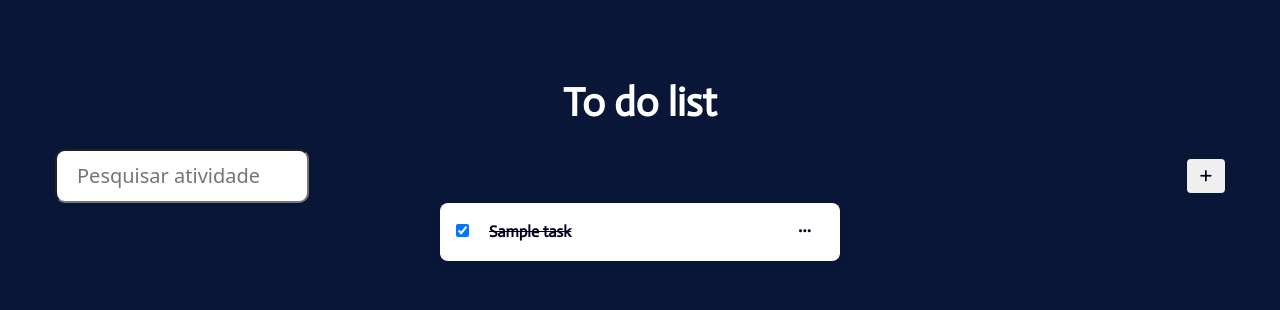
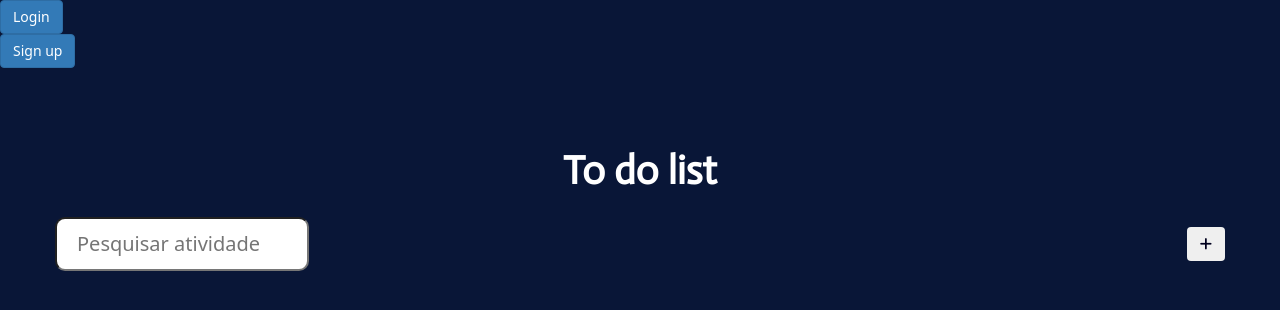
Before and after one commit to AlmeidaLevi/Projeto_em_grupo_CEOS, a Django app: page / in a window 1280 px wide. Shown: the top 310 px of the page. Run offline with Django 4.2, Linux system fonts and the light colour scheme; tables that the repository leaves empty hold one stand-in row (values such as "Sample post"); some libraries are stand-ins or nearby versions.

Commit message:
setting login

```diff
--- a/project/urls.py
+++ b/project/urls.py
@@ -22,8 +22,10 @@ urlpatterns = [
     path('admin/', admin.site.urls),
     path('', views.index, name='index'),
     path('search/', views.search, name='search'),
-    path('create/', views.create_task, name='create_task'),
+    path('create/<str:username>/', views.create_task, name='create_task'),
     path('mark/<int:task_id>/', views.mark_task, name='mark_task'),
     path('delete/<int:task_id>/', views.delete_task, name='delete_task'),
     path('update/<int:task_id>/', views.update_task, name='update_task'),
+    path('login/', views.login_view, name="login"),
+    path('logout/', views.logout_view, name="logout"),
 ]
--- a/to_do_list/templates/index.html
+++ b/to_do_list/templates/index.html
@@ -16,21 +16,94 @@
 <body>
 
   <header>
+    {% if user.is_authenticated %}
+      <form action="{% url "logout" %}" method="post">
+        {% csrf_token %}
+        <button type="submit">
+          Logout
+        </button>
+      </form>
+    {% else %}
 
+    <!-- login form -->
+    <form action="{% url "login" %}" method='POST'>
+      {% csrf_token %}
+      <!-- Modal Login-->
+      <div class="modal fade" id="loginModal" role="dialog">
+        <div class="modal-dialog">
 
+          <!-- Modal content-->
+          <div class="modal-content">
+            <div class="modal-header">
+              <button type="button" class="close" data-dismiss="modal">&times;</button>
+              <h4 class="modal-title">Fazer login</h4>
+            </div>
+
+            <div class="modal-body">
+              <input type="text" name="username" required id="username" placeholder="Nome de usuario">
+              <input type="text" name="password" required id="password" placeholder="Senha">
+            </div>
+
+            <div class="modal-footer">
+              <button type="button" class="btn btn-default" data-dismiss="modal">Cancelar</button>
+              <button type="submit" class="btn btn-primary">Salvar</button>
+            </div>
+
+          </div>
+        </div>
+      </div>
+    </form>
+
+    <button type="button" class="btn btn-primary" data-toggle="modal" data-target="#loginModal" data-dismiss="modal">
+      Login
+    </button>
+
+    {% endif %}
+
+    <!-- Sing up form -->
+    <form action="" method='POST'>
+      {% csrf_token %}
+      <!-- Modal sing up-->
+      <div class="modal fade" id="singupModal" role="dialog">
+        <div class="modal-dialog">
+
+          <!-- Modal content-->
+          <div class="modal-content">
+            <div class="modal-header">
+              <button type="button" class="close" data-dismiss="modal">&times;</button>
+              <h4 class="modal-title">Sign up</h4>
+            </div>
+
+            <div class="modal-body">
+              <input type="text" name="login_user" required id="login_user" placeholder="Nome de usuario">
+              <input type="text" name="login_user_password" required id="login_user_password" placeholder="Senha">
+            </div>
+
+            <div class="modal-footer">
+              <button type="button" class="btn btn-default" data-dismiss="modal">Cancelar</button>
+              <button type="submit" class="btn btn-primary">Salvar</button>
+            </div>
+
+          </div>
+        </div>
+      </div>
+    </form>
+
+    <button type="button" class="btn btn-primary" data-toggle="modal" data-target="#singupModal" data-dismiss="modal">
+      Sign up
+    </button>
 
   </header>
 
 
   <div class="container">
 
-      <form action="{% url 'create_task' %}" method='POST'>
+      <form action="{% url 'create_task' user %}" method='POST'>
         {% csrf_token %}
-        <!-- Modal Criar tarefa-->
+        <!-- Botão Criar tarefa-->
         <div class="modal fade" id="myModal" role="dialog">
           <div class="modal-dialog">
 
-          <!-- Modal content-->
           <div class="modal-content">
             <div class="modal-header">
               <button type="button" class="close" data-dismiss="modal">&times;</button>
@@ -72,6 +145,7 @@
       <table class="tasks-table">
         <tbody>
           {% for task in tasks %}
+            {% if not user.is_authenticated and task.owner == None or task.owner == user %}
               <div class="task_container">
                 <tr class="table-row">
                   <td>
@@ -136,6 +210,7 @@
                     </div>
                   </div>
                 </tr>
+              {% endif %}
           {% endfor %}
         </tbody>
 
--- a/to_do_list/views.py
+++ b/to_do_list/views.py
@@ -1,5 +1,8 @@
 from django.shortcuts import render, redirect
 from to_do_list import models
+from django.contrib.auth.forms import AuthenticationForm
+from django.contrib import auth
+from django.contrib.auth.models import User
 
 # Create your views here.
 
@@ -23,10 +26,17 @@ def search(request):
 
 
 # View que cria uma nova tarefa
-def create_task(request):
+def create_task(request, username):
+
     new_task = request.POST.get('nova_tarefa')
     task_object = models.Task(title=new_task)
-    task_object.save()
+    try:
+        user = User.objects.get(username=username)
+        task_object.owner = user
+        task_object.save()
+    except User.DoesNotExist:
+        task_object.save()
+
     return redirect("index")
 
 
@@ -67,7 +77,21 @@ def index(request):
 
     # Adicionando variaveis a serem usandas no html
     context = {
-        'tasks': tasks
+        'tasks': tasks,
     }
 
     return render(request, 'index.html', context)
+
+
+def login_view(request):
+    form = AuthenticationForm(request, request.POST)
+    if form.is_valid():
+        user = form.get_user()
+        auth.login(request, user)
+
+    return redirect("index")
+
+
+def logout_view(request):
+    auth.logout(request)
+    return redirect("index")
```
Lines whose indentation alone changed are shown as unchanged.
